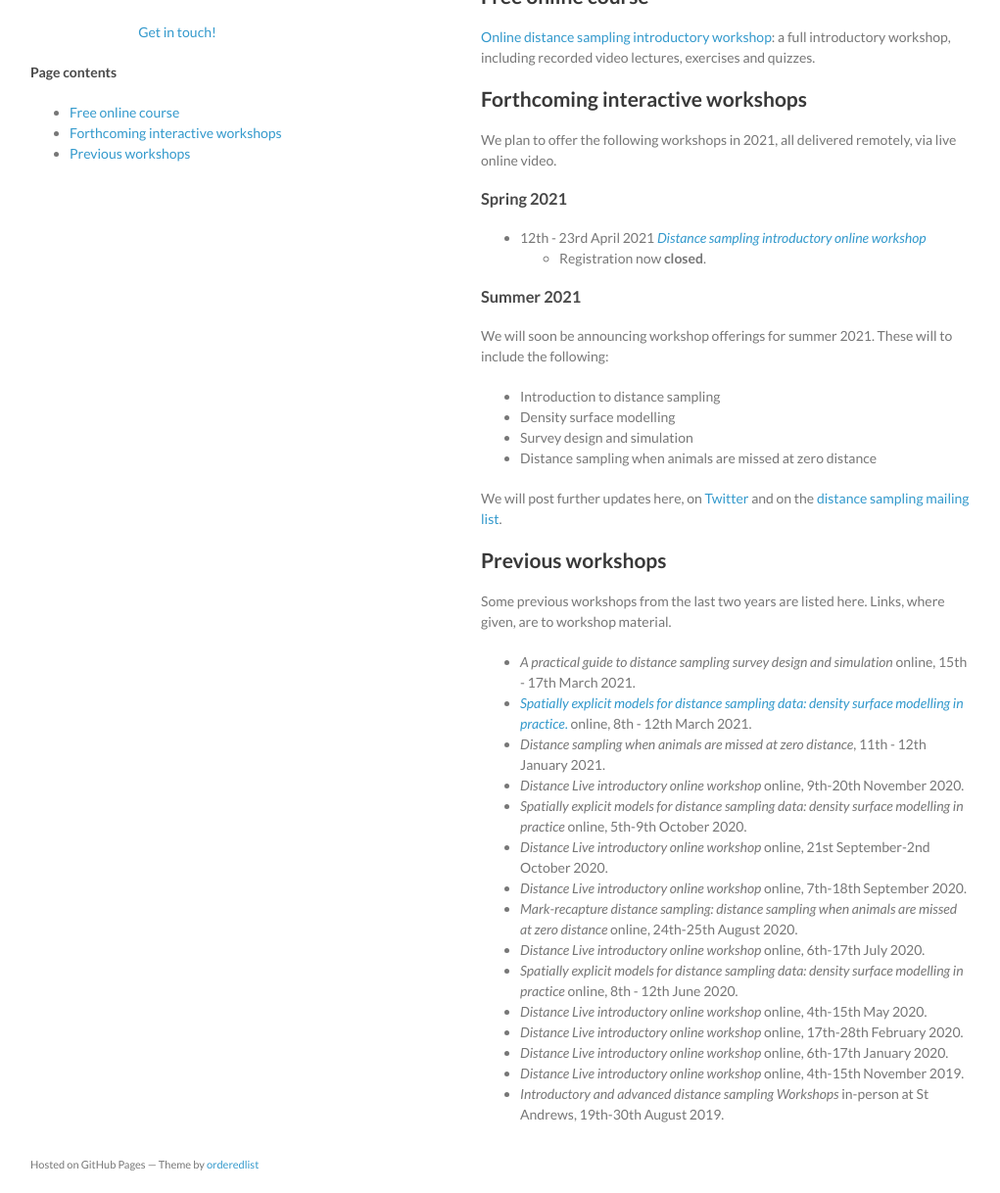
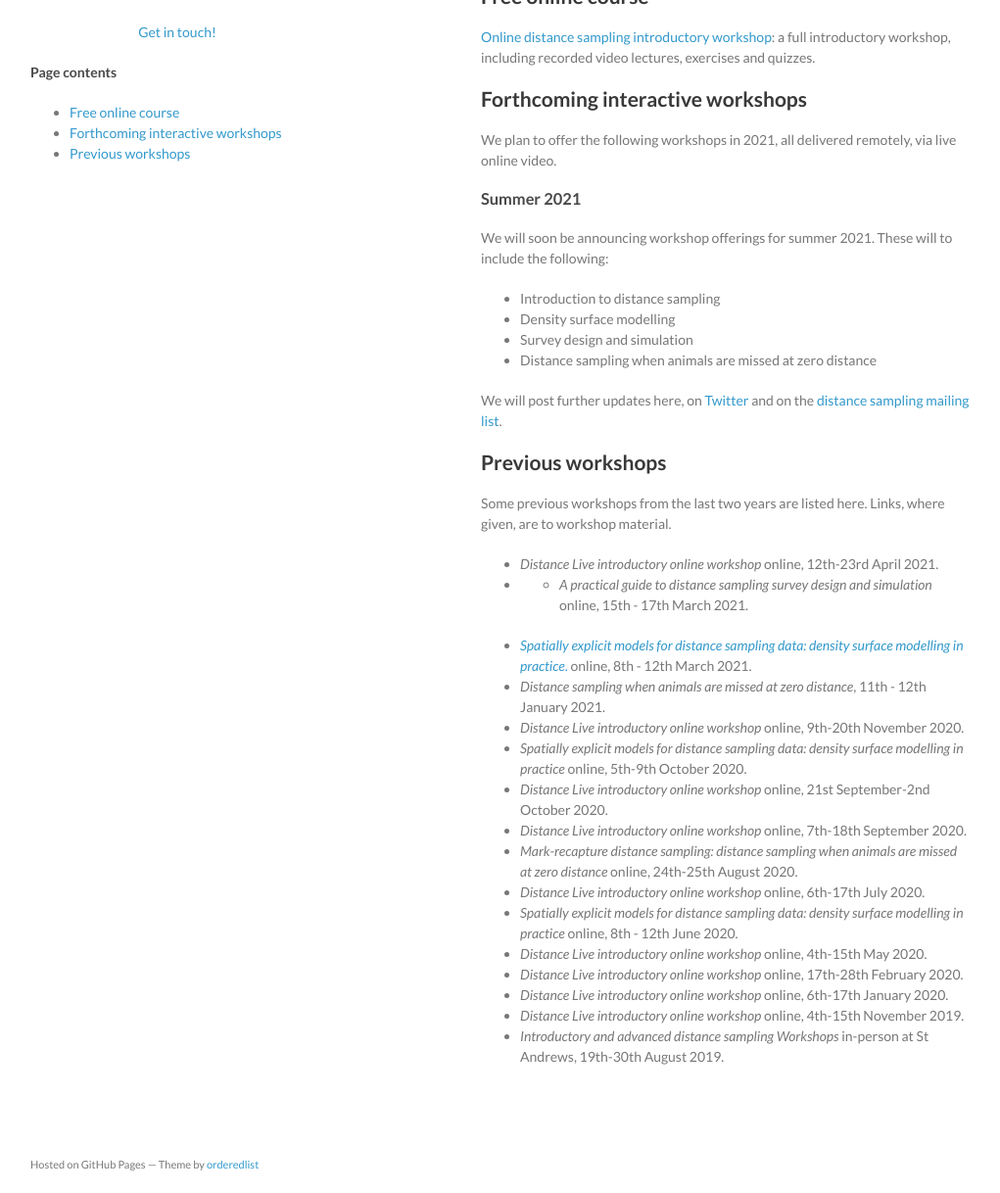
Before and after one commit to distanceworkshops/distanceworkshops.github.io, a Jekyll site: the page built from index.md, in a window 1280 px wide and 1355 px high, cut to the strip 137-1355 px from the top of the window. Shown: the whole strip at 98% size, without its empty margins (129-1150 px from the left). Built offline with Jekyll 4.4.1, drawn with Linux system fonts in a browser that asks for light colours.

Commit message:
Place April 2021 workshop into 'finished'

```diff
--- a/index.md
+++ b/index.md
@@ -17,11 +17,6 @@ Here you can find content for distance sampling workshops including slides, exer
 
 We plan to offer the following workshops in 2021, all delivered remotely, via live online video.
 
-### Spring 2021
-
-- 12th - 23rd April 2021 [*Distance sampling introductory online workshop*](https://workshops.distancesampling.org/intro-apr-2021)
-  - Registration now **closed**.
-
 ### Summer 2021
 
 We will soon be announcing workshop offerings for summer 2021. These will to include the following:
@@ -37,7 +32,8 @@ We will post further updates here, on [Twitter](http://twitter.com/distancesamp)
 
 Some previous workshops from the last two years are listed here. Links, where given, are to workshop material.
 
-- *A practical guide to distance sampling survey design and simulation* online, 15th - 17th March 2021.
+- *Distance Live introductory online workshop* online, 12th-23rd April 2021.
+- - *A practical guide to distance sampling survey design and simulation* online, 15th - 17th March 2021.
 - [*Spatially explicit models for distance sampling data: density surface modelling in practice*.](https://workshops.distancesampling.org/online-dsm-2021) online, 8th - 12th March 2021.
 - *Distance sampling when animals are missed at zero distance*, 11th - 12th January 2021.
 - *Distance Live introductory online workshop* online, 9th-20th November 2020.
```
